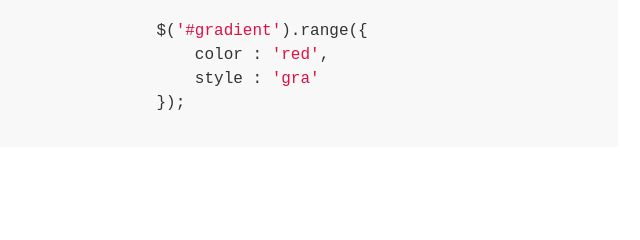
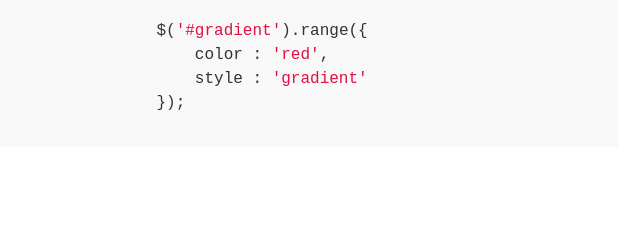
Before and after one commit to doukit/range.js, a plain HTML site: page index.html in a window 1280 px wide. Shown: the part 1478-1718 px from the top of the page, 372-1012 px from the left. Drawn offline with Linux system fonts and the light colour scheme.

Commit message:
update readme image

```diff
--- a/index.html
+++ b/index.html
@@ -169,7 +169,7 @@
                     <code class="javascript">
                         $('#gradient').range({
                             color : 'red',
-                            style : 'gra'
+                            style : 'gradient'
                         });
                     </code>
                 </pre>
@@ -216,7 +216,7 @@
     /*
     $('#gradient').range({
         color : 'red',
-        style : 'gragradient'
+        style : 'gradient'
     });*/
 
     $('.ui.sidebar').sidebar('toggle');
```
Also changed, not shown: README.md.
